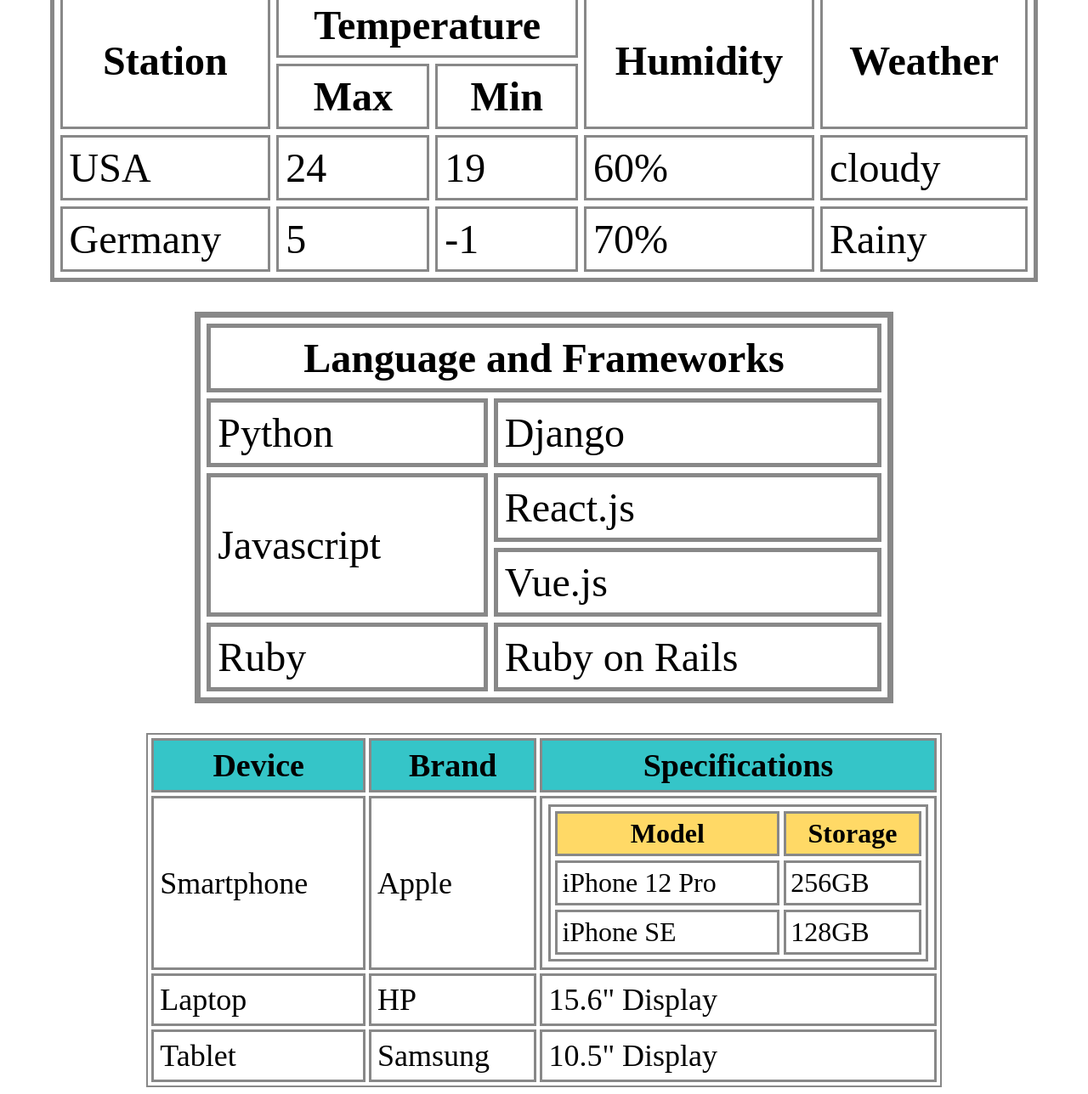
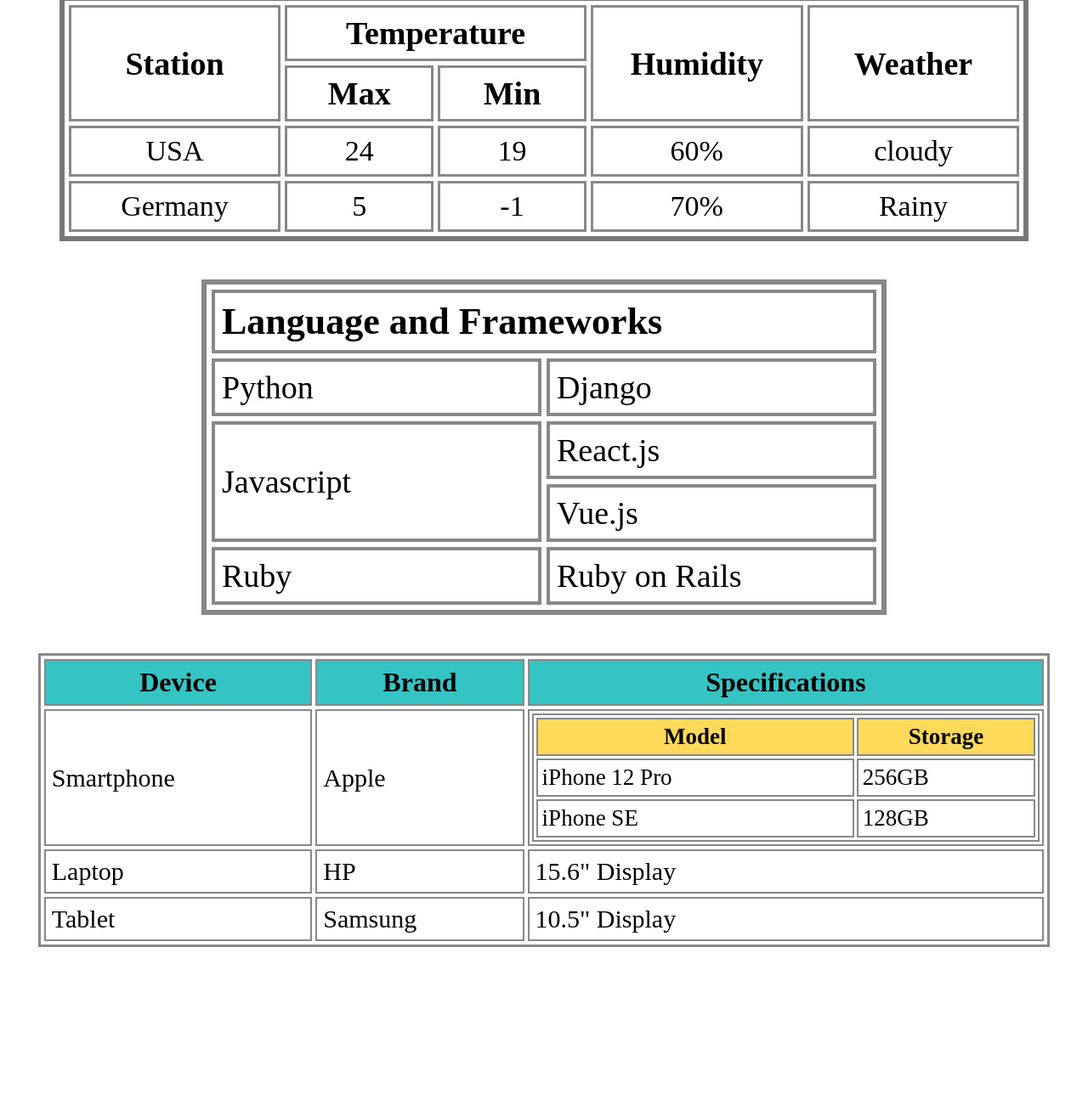
Before and after one commit to rashidcoder11/Assignment4, a plain HTML site: page index.html in a window 1280 px wide. Shown: the part 93-1381 px from the top of the page at 85% size. After the commit the page ends 1228 px from the top, so only its background shows below. Drawn offline with Linux system fonts and the light colour scheme.

Commit message:
Update index.html

```diff
--- a/index.html
+++ b/index.html
@@ -1,109 +1,138 @@
 <!DOCTYPE html>
 <html>
 <head>
-    <title>Table Task</title>
+    <title>HTML Table Task</title>
 
     <style>
 
         body {
             font-family: "Times New Roman", serif;
+            margin: 20px;
         }
 
-        /* ---------- TABLE 1 ---------- */
+        /* ================= WEATHER STATION ================= */
+
+        .weather-title {
+            text-align: center;
+            font-size: 50px;
+            margin: 10px 0;
+        }
 
         .weather {
             width: 92%;
             margin: auto;
-            border: 5px solid #888888;
-            border-collapse: separate;
-            border-spacing: 7px;
+            border: 6px solid #777;
+            border-spacing: 5px;
+            table-layout: fixed;
         }
 
         .weather th,
         .weather td {
-            border: 3px solid #888888;
+            border: 3px solid #888;
             padding: 8px;
-            font-size: 48px;
+            text-align: center;
+            vertical-align: middle;
+            overflow: hidden;
         }
 
         .weather th {
-            font-weight: bold;
+            font-size: 38px;
         }
 
-        .weather-title {
-            text-align: center;
-            font-size: 52px;
-            margin: 0 0 5px 0;
+        .weather td {
+            font-size: 34px;
+        }
+
+        .weather .station {
+            width: 20%;
+        }
+
+        .weather .temperature {
+            width: 14%;
+        }
+
+        .weather .humidity {
+            width: 20%;
+        }
+
+        .weather .weather-name {
+            width: 20%;
         }
 
 
-        /* ---------- TABLE 2 ---------- */
+        /* ================= LANGUAGE AND FRAMEWORKS ================= */
 
-        .language {
+        .languages {
             width: 65%;
-            margin: auto;
-            border: 7px solid #888888;
-            border-collapse: separate;
-            border-spacing: 7px;
+            margin: 45px auto;
+            border: 6px solid #888;
+            border-spacing: 6px;
+            table-layout: fixed;
         }
 
-        .language th,
-        .language td {
-            border: 5px solid #888888;
+        .languages th,
+        .languages td {
+            border: 4px solid #888;
             padding: 8px;
-            font-size: 48px;
+            font-size: 38px;
+            text-align: left;
+            vertical-align: middle;
+            overflow: hidden;
         }
 
-        .language th {
-            font-weight: bold;
+        .languages th {
+            font-size: 44px;
         }
 
 
-        /* ---------- TABLE 3 ---------- */
+        /* ================= DEVICE SPECIFICATIONS ================= */
 
-        .device {
-            width: 74%;
+        .devices {
+            width: 96%;
             margin: auto;
-            border: 2px solid #888888;
-            border-collapse: separate;
+            border: 3px solid #888;
             border-spacing: 4px;
+            table-layout: fixed;
         }
 
-        .device th,
-        .device td {
-            border: 3px solid #888888;
+        .devices th,
+        .devices td {
+            border: 2px solid #888;
             padding: 7px;
-            font-size: 36px;
+            font-size: 30px;
+            text-align: left;
+            vertical-align: middle;
+            overflow: hidden;
+            white-space: nowrap;
         }
 
-        .device th {
-            background-color: #35c5c8;
-            font-weight: bold;
-            font-size: 38px;
+        .devices th {
+            text-align: center;
+            background-color: #35C4C4;
+            font-size: 32px;
         }
 
-        .specification {
-            border: 3px solid #888888;
-            border-collapse: separate;
-            border-spacing: 5px;
-            width: 100%;
+        .specifications {
+            padding: 3px !important;
         }
 
-        .specification th {
-            background-color: #ffd966;
-            border: 3px solid #888888;
-            font-size: 32px;
-            padding: 5px;
+        .inner {
+            width: 100%;
+            border: 2px solid #888;
+            border-spacing: 3px;
+            table-layout: fixed;
         }
 
-        .specification td {
-            border: 3px solid #888888;
-            font-size: 32px;
+        .inner th,
+        .inner td {
+            border: 2px solid #888;
             padding: 5px;
+            font-size: 27px;
         }
 
-        .space {
-            height: 35px;
+        .inner th {
+            background-color: #FFD95A;
+            text-align: center;
         }
 
     </style>
@@ -117,6 +146,14 @@
     <h1 class="weather-title">Weather Station</h1>
 
     <table class="weather">
+
+        <colgroup>
+            <col class="station">
+            <col class="temperature">
+            <col class="temperature">
+            <col class="humidity">
+            <col class="weather-name">
+        </colgroup>
 
         <tr>
             <th rowspan="2">Station</th>
@@ -149,12 +186,9 @@
     </table>
 
 
-    <div class="space"></div>
-
-
     <!-- LANGUAGE AND FRAMEWORKS -->
 
-    <table class="language">
+    <table class="languages">
 
         <tr>
             <th colspan="2">Language and Frameworks</th>
@@ -182,12 +216,15 @@
     </table>
 
 
-    <div class="space"></div>
-
-
     <!-- DEVICE SPECIFICATIONS -->
 
-    <table class="device">
+    <table class="devices">
+
+        <colgroup>
+            <col style="width: 27%;">
+            <col style="width: 21%;">
+            <col style="width: 52%;">
+        </colgroup>
 
         <tr>
             <th>Device</th>
@@ -196,14 +233,17 @@
         </tr>
 
         <tr>
+            <td>Smartphone</td>
+            <td>Apple</td>
 
-            <td rowspan="2">Smartphone</td>
+            <td class="specifications">
 
-            <td rowspan="2">Apple</td>
+                <table class="inner">
 
-            <td rowspan="2">
-
-                <table class="specification">
+                    <colgroup>
+                        <col style="width: 64%;">
+                        <col style="width: 36%;">
+                    </colgroup>
 
                     <tr>
                         <th>Model</th>
@@ -223,10 +263,6 @@
                 </table>
 
             </td>
-
-        </tr>
-
-        <tr>
         </tr>
 
         <tr>
```
